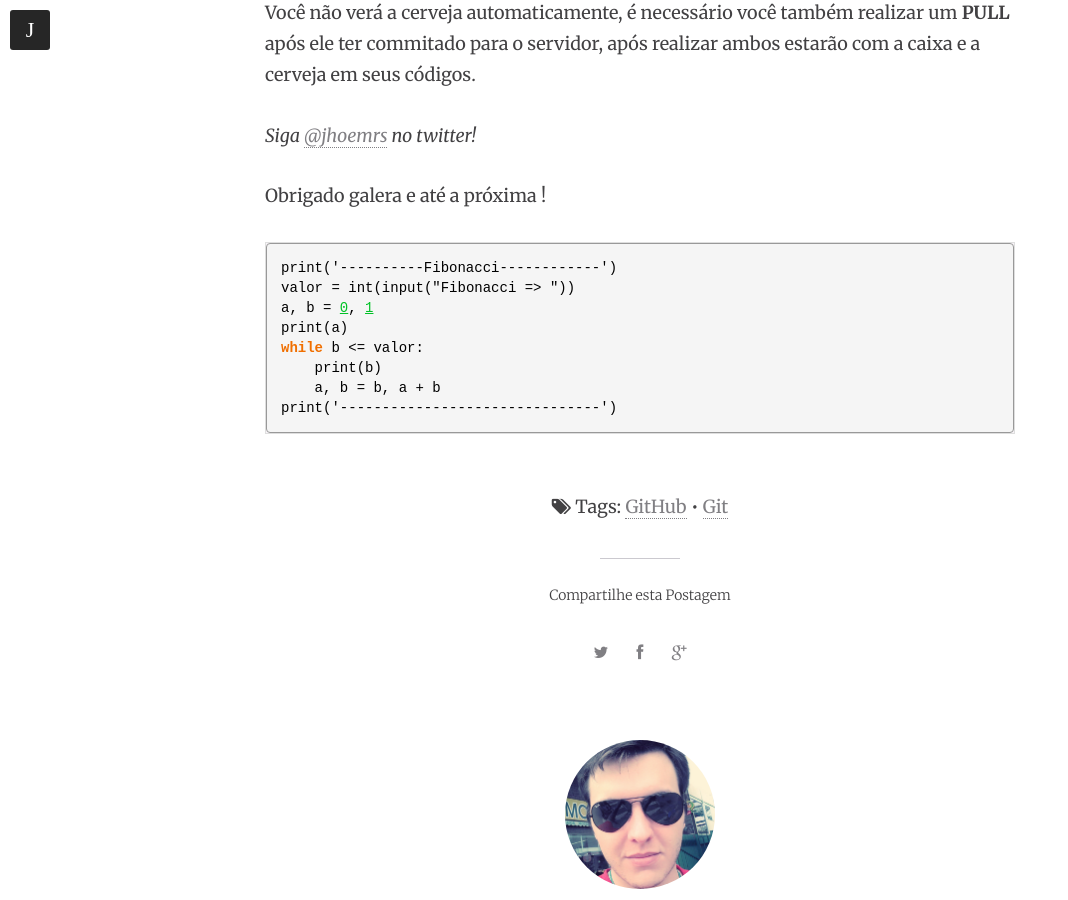
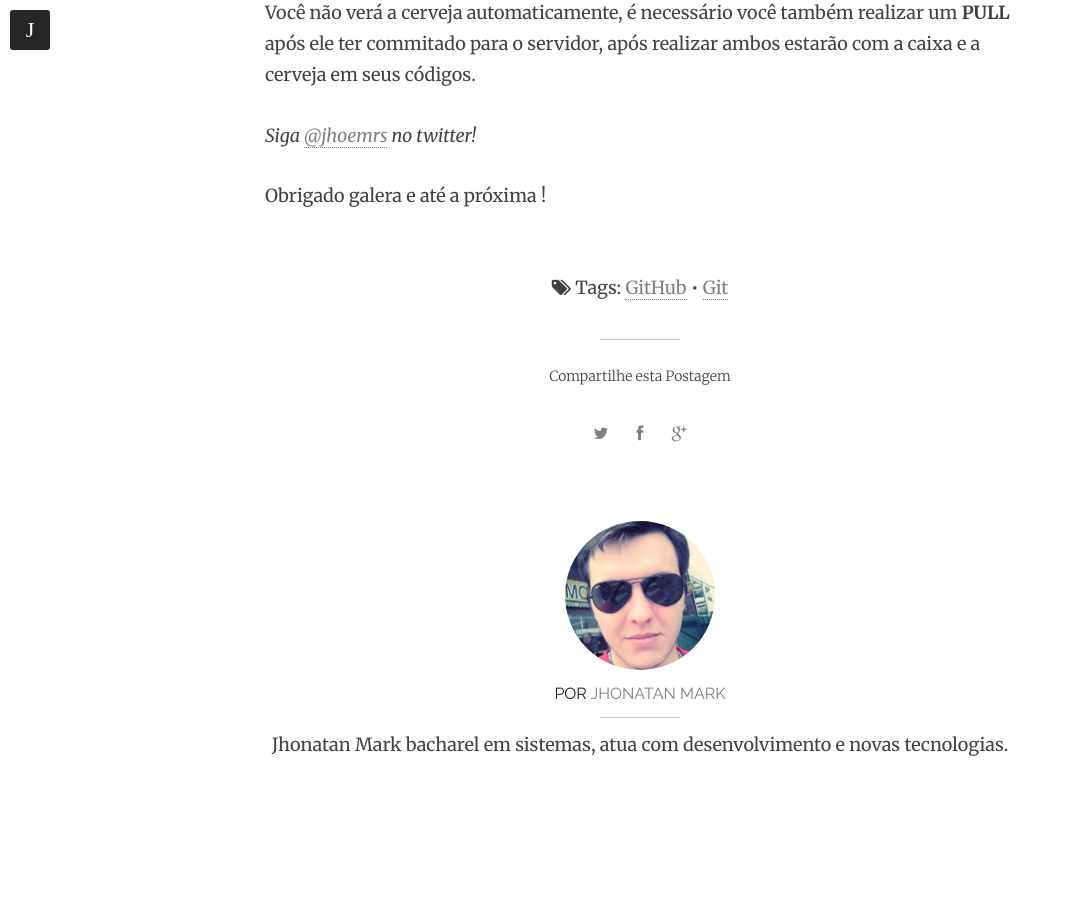
Before and after one commit to jhoemrs/old_theme, a Jekyll site: the page built from _posts/2016-02-02-aprimorandogit.md, in a window 1280 px wide and 900 px high, scrolled down 6712 px. Shown: the whole window, without its empty margins (0-1068 px from the left). Built offline with Jekyll 4.4.1, drawn with Linux system fonts in a browser that asks for light colours; nearby versions of some CDN libraries; comment, search, counter and statistics services are not loaded.

Commit message:
Remove Python.

```diff
--- a/_posts/2016-02-02-aprimorandogit.md
+++ b/_posts/2016-02-02-aprimorandogit.md
@@ -149,14 +149,3 @@ Você não verá a cerveja automaticamente, é necessário você também realiza
 *Siga [@jhoemrs](http://www.twitter.com/jhoemrs) no twitter!*
 
 Obrigado galera e até a próxima !
-
-{% highlight python %}
-print('----------Fibonacci------------')
-valor = int(input("Fibonacci => "))
-a, b = 0, 1
-print(a)
-while b <= valor:
-    print(b)
-    a, b = b, a + b
-print('-------------------------------')
-{% endhighlight %}
```
